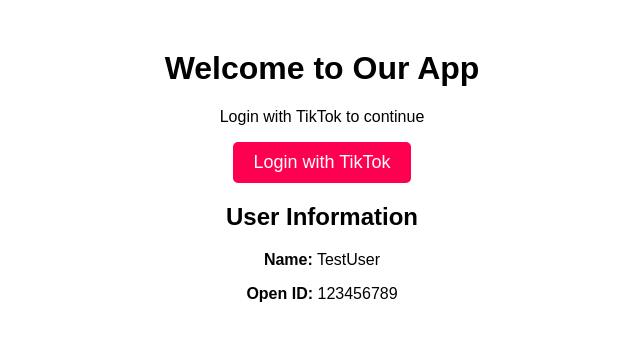
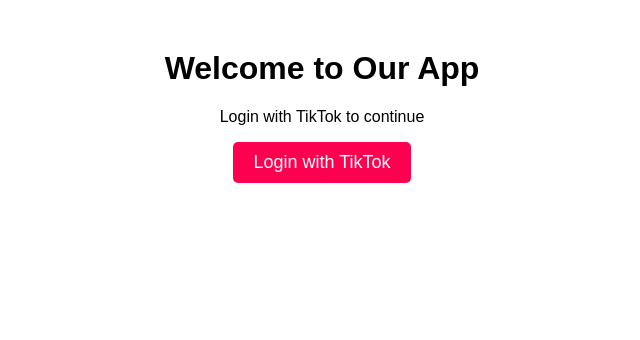
Before and after one commit to franvois17/webpagecv, a plain HTML site: page analisis.html in a window 1280 px wide. Shown: the whole page, without its empty margins (318-958 px from the left). Drawn offline with Linux system fonts and the light colour scheme.

Commit message:
Update analisis.html

```diff
--- a/analisis.html
+++ b/analisis.html
@@ -36,41 +36,12 @@
     <!-- Fake "Login with TikTok" Button -->
     <button class="login-btn" onclick="redirectToTikTok()">Login with TikTok</button>
 
-    <!-- Display Mock User Info -->
-    <div class="user-info" id="user-info">
-        <h2>User Information</h2>
-        <p><strong>Name:</strong> <span id="user-name"></span></p>
-        <p><strong>Open ID:</strong> <span id="user-id"></span></p>
-    </div>
-
     <script>
         function redirectToTikTok() {
             alert("Redirecting to TikTok Login...");
-            window.location.href = "https://www.tiktok.com/auth/authorize";
+            // Change this URL to your actual success page
+            window.location.href = "https://your-app-domain.com/tiktok-login-success";
         }
-
-        // Mock TikTok API Response (Fake User Data)
-        const mockUserData = {
-            "data": {
-                "user": {
-                    "display_name": "TestUser",
-                    "open_id": "123456789"
-                }
-            }
-        };
-
-        function fetchUserData() {
-            console.log("Fetching user data...");
-            // Simulating API response delay
-            setTimeout(() => {
-                document.getElementById("user-name").innerText = mockUserData.data.user.display_name;
-                document.getElementById("user-id").innerText = mockUserData.data.user.open_id;
-                document.getElementById("user-info").style.display = "block";
-            }, 2000);
-        }
-
-        // Simulate user login after redirect (for app review purposes)
-        setTimeout(fetchUserData, 3000);
     </script>
 
 </body>
```
